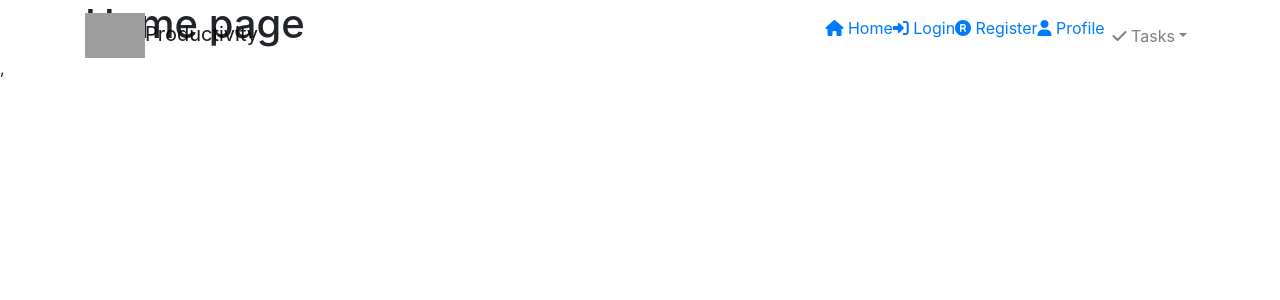
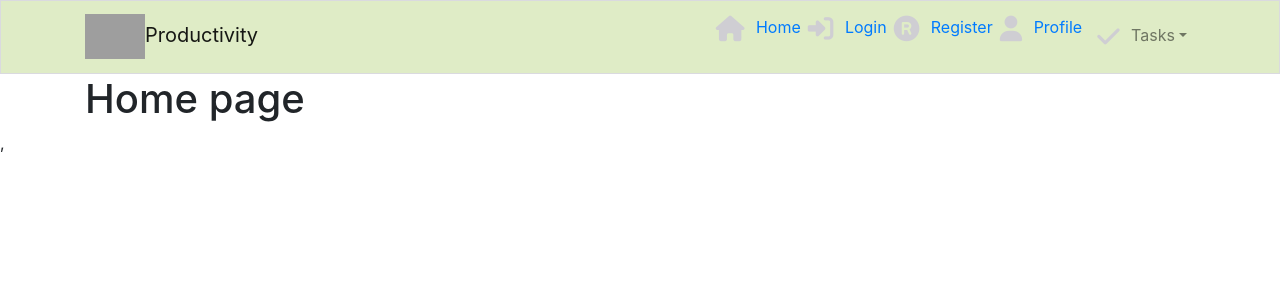
Before and after one commit to yohannes2025/pp5_productivity_app_frontend, a React (Create React App) app: page / in a window 1280 px wide. Shown: the top 300 px of the page. Built offline with nearby package versions, Linux system fonts and the light colour scheme; grey boxes are pictures that could not be loaded.

Commit message:
Handle routing uisng react-router library

```diff
--- a/src/App.module.css
+++ b/src/App.module.css
@@ -0,0 +1,40 @@
+.App {
+  font-family: "Roboto", sans-serif;
+  background-color: #f8f8f8;
+  min-height: 100vh;
+}
+
+.Main {
+  padding-top: 75px;
+}
+
+* {
+  box-sizing: border-box;
+}
+
+a {
+  color: #555555;
+  transition: color ease-in-out 0.3s;
+}
+
+a:hover {
+  text-decoration: none;
+}
+
+a:hover i {
+  color: #2142b2;
+  transition: color ease-in-out 0.3s;
+}
+
+i {
+  color: #cfced3;
+  font-size: 1.6rem;
+  padding: 7px;
+  vertical-align: middle;
+}
+
+i:hover {
+  cursor: pointer;
+  transition: color ease-in-out 0.3s;
+  color: #2142b2;
+}
--- a/src/components/NavBar.js
+++ b/src/components/NavBar.js
@@ -14,8 +14,9 @@ function NavBar() {
         </Navbar.Brand>
         <Navbar.Toggle aria-controls="navbarScroll" />
         <Navbar.Collapse id="navbarScroll">
-          <Nav className="ml-auto my-2 my-lg-0" text-left navbarScroll>
+          <Nav className="ml-auto my-2 my-lg-0" navbarScroll>
             <NavLink
+              exact
               to="/"
               className={styles.NavLink}
               activeClassName={styles.active}
@@ -23,6 +24,7 @@ function NavBar() {
               <i class="fa-solid fa-house"></i> Home
             </NavLink>
             <NavLink
+              exact
               to="/Login"
               className={styles.NavLink}
               activeClassName={styles.active}
@@ -30,6 +32,7 @@ function NavBar() {
               <i class="fa-solid fa-right-to-bracket"></i> Login
             </NavLink>
             <NavLink
+              exact
               to="/Register"
               className={styles.NavLink}
               activeClassName={styles.active}
@@ -37,6 +40,7 @@ function NavBar() {
               <i class="fa-solid fa-registered"></i> Register
             </NavLink>
             <NavLink
+              exact
               to="/profile"
               className={styles.NavLink}
               activeClassName={styles.active}
--- a/src/index.js
+++ b/src/index.js
@@ -8,8 +8,6 @@ import { BrowserRouter } from "react-router-dom"; // Import BrowserRouter
 ReactDOM.render(
   <React.StrictMode>
     <BrowserRouter>
-      {" "}
-      {/* Wrap your app with BrowserRouter */}
       <App />
     </BrowserRouter>
     ,
--- a/src/styles/NavBar.module.css
+++ b/src/styles/NavBar.module.css
@@ -0,0 +1,12 @@
+.NavBar {
+  background-color: rgb(223, 236, 198);
+  border: 1px solid #dadadf;
+}
+
+NavLink {
+  padding: 5px;
+}
+
+.Active i {
+  color: #2142b2;
+}
```
